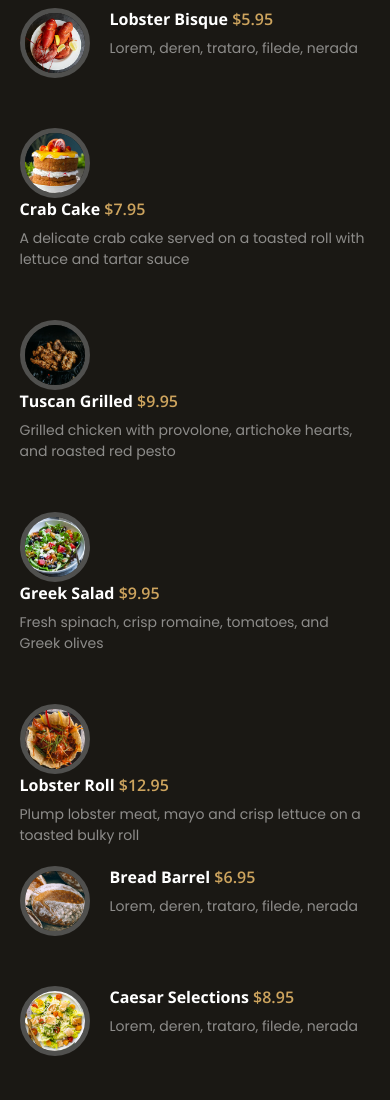
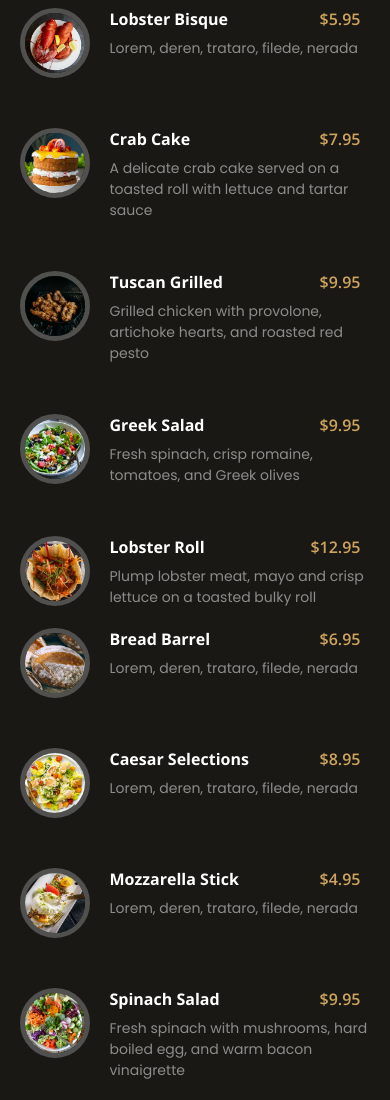
Before and after one commit to ThamaraiKannan1496/Landing-Page-2, a plain HTML site: page index.html in a window 390 px wide. Shown: the part 3260-4360 px from the top of the page. Drawn offline with nearby package versions, Linux system fonts and the light colour scheme; a web font is replaced by a local one.

Commit message:
responsive

```diff
--- a/css/media.css
+++ b/css/media.css
@@ -1,4 +1,26 @@
-@media (min-width: 992px) {
+/* XXL--->Style.css */
+@media (min-width: 1400px) {
+  .d-block {
+    display: block !important;
+  }
+}
+/* XL */
+@media (min-width: 1201px) and (max-width: 1400px) {
+  .container {
+    width: 90%;
+  }
+  .name {
+    width: 31%;
+  }
+  .text-area {
+    width: 97%;
+  }
+}
+/* Large */
+@media (min-width: 993px) and (max-width: 1200px) {
+  .container {
+    width: 90%;
+  }
   .d-block {
     display: block !important;
   }
@@ -7,7 +29,7 @@
   }
 }
 /* tablet */
-@media (min-width: 576px) and (max-width: 992px) {
+@media (min-width: 769px) and (max-width: 992px) {
   .wid-container {
     width: 100%;
   }
@@ -129,6 +151,9 @@
   .subscribe-link {
     margin-top: 30px;
   }
+}
+/* Small tabs */
+@media (min-width: 577px) and (max-width: 768px) {
 }
 /* mobile */
 @media all and (max-width: 576px) {
--- a/css/style.css
+++ b/css/style.css
@@ -43,6 +43,9 @@ ul {
 .flex {
   display: flex;
   flex-wrap: wrap;
+}
+.no-wrap {
+  flex-wrap: nowrap !important;
 }
 
 .justify-start {
@@ -536,17 +539,39 @@ ul.menu-nav li:hover {
   border-radius: 50%;
   object-fit: cover;
 }
+.menu-cont {
+  width: 85%;
+  overflow: hidden;
+}
 .menu-head a {
   color: #fff;
   font-size: 16px;
   font-weight: 700;
   transition: 0.3s;
+  /* position: relative; */
+  /* padding-right: 15px; */
+  /* background-color: #1a1814; */
+  /* z-index: 3; */
 }
+/* .menu-head a::after {
+  position: absolute;
+  content: ".....................................................................................................................................................";
+  left: 126px;
+  bottom: 23px;
+  background-color: #1a1814;
+  color: #bab3a6;
+  z-index: 1;
+  width: 100%;
+  height: 1px;
+} */
 .menu-head span {
   color: var(--gold);
+  padding: 0 10px;
   font-size: 16px;
   font-weight: 600;
   transition: 0.3s;
+  background-color: #1a1814;
+  /* z-index: 3; */
 }
 .menu-rawmat p {
   padding-top: 8px;
--- a/index.html
+++ b/index.html
@@ -216,7 +216,7 @@
           </ul>
           <div class="menu-list-container flex justify-between">
             <div class="menu-list-left">
-              <div class="menu-list flex align-items-start">
+              <div class="menu-list flex no-wrap">
                 <div class="menu-img">
                   <img
                     src="image/menu/lobster-bisque.jpg"
@@ -224,7 +224,7 @@
                   />
                 </div>
                 <div class="menu-cont">
-                  <div class="menu-head open-sans">
+                  <div class="menu-head open-sans flex no-wrap justify-between">
                     <a href="">Lobster Bisque</a>
                     <span>$5.95</span>
                   </div>
@@ -234,12 +234,12 @@
                 </div>
               </div>
 
-              <div class="menu-list flex align-items-start">
+              <div class="menu-list flex no-wrap">
                 <div class="menu-img">
                   <img src="image/menu/cake.jpg" alt="lobster-bisque" />
                 </div>
                 <div class="menu-cont">
-                  <div class="menu-head open-sans">
+                  <div class="menu-head open-sans flex no-wrap justify-between">
                     <a href="">Crab Cake</a>
                     <span>$7.95</span>
                   </div>
@@ -252,7 +252,7 @@
                 </div>
               </div>
 
-              <div class="menu-list flex align-items-start">
+              <div class="menu-list flex no-wrap">
                 <div class="menu-img">
                   <img
                     src="image/menu/tuscan-grilled.jpg"
@@ -260,7 +260,7 @@
                   />
                 </div>
                 <div class="menu-cont">
-                  <div class="menu-head open-sans">
+                  <div class="menu-head open-sans flex no-wrap justify-between">
                     <a href="">Tuscan Grilled </a>
                     <span>$9.95</span>
                   </div>
@@ -273,12 +273,12 @@
                 </div>
               </div>
 
-              <div class="menu-list flex align-items-start">
+              <div class="menu-list flex no-wrap">
                 <div class="menu-img">
                   <img src="image/menu/greek-salad.jpg" alt="lobster-bisque" />
                 </div>
                 <div class="menu-cont">
-                  <div class="menu-head open-sans">
+                  <div class="menu-head open-sans flex no-wrap justify-between">
                     <a href="">Greek Salad </a>
                     <span>$9.95</span>
                   </div>
@@ -290,12 +290,12 @@
                 </div>
               </div>
 
-              <div class="menu-list flex align-items-start">
+              <div class="menu-list flex no-wrap">
                 <div class="menu-img">
                   <img src="image/menu/lobster-roll.jpg" alt="lobster-bisque" />
                 </div>
                 <div class="menu-cont">
-                  <div class="menu-head open-sans">
+                  <div class="menu-head open-sans flex no-wrap justify-between">
                     <a href="">Lobster Roll </a>
                     <span>$12.95</span>
                   </div>
@@ -310,12 +310,12 @@
             </div>
 
             <div class="menu-list-right">
-              <div class="menu-list flex align-items-start">
+              <div class="menu-list flex no-wrap">
                 <div class="menu-img">
                   <img src="image/menu/bread-barrel.jpg" alt="lobster-bisque" />
                 </div>
                 <div class="menu-cont">
-                  <div class="menu-head open-sans">
+                  <div class="menu-head open-sans flex no-wrap justify-between">
                     <a href="">Bread Barrel </a>
                     <span>$6.95</span>
                   </div>
@@ -325,12 +325,12 @@
                 </div>
               </div>
 
-              <div class="menu-list flex align-items-start">
+              <div class="menu-list flex no-wrap">
                 <div class="menu-img">
                   <img src="image/menu/caesar.jpg" alt="lobster-bisque" />
                 </div>
                 <div class="menu-cont">
-                  <div class="menu-head open-sans">
+                  <div class="menu-head open-sans flex no-wrap justify-between">
                     <a href="">Caesar Selections </a>
                     <span>$8.95</span>
                   </div>
@@ -340,12 +340,12 @@
                 </div>
               </div>
 
-              <div class="menu-list flex align-items-start">
+              <div class="menu-list flex no-wrap">
                 <div class="menu-img">
                   <img src="image/menu/mozzarella.jpg" alt="lobster-bisque" />
                 </div>
                 <div class="menu-cont">
-                  <div class="menu-head open-sans">
+                  <div class="menu-head open-sans flex no-wrap justify-between">
                     <a href="">Mozzarella Stick</a>
                     <span>$4.95</span>
                   </div>
@@ -355,7 +355,7 @@
                 </div>
               </div>
 
-              <div class="menu-list flex align-items-start">
+              <div class="menu-list flex no-wrap">
                 <div class="menu-img">
                   <img
                     src="image/menu/spinach-salad.jpg"
@@ -363,7 +363,7 @@
                   />
                 </div>
                 <div class="menu-cont">
-                  <div class="menu-head open-sans">
+                  <div class="menu-head open-sans flex no-wrap justify-between">
                     <a href="">Spinach Salad </a>
                     <span>$9.95</span>
                   </div>
```
